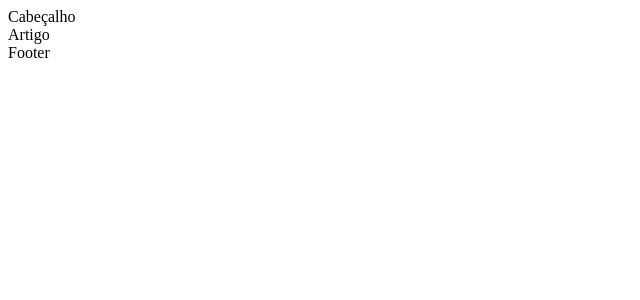
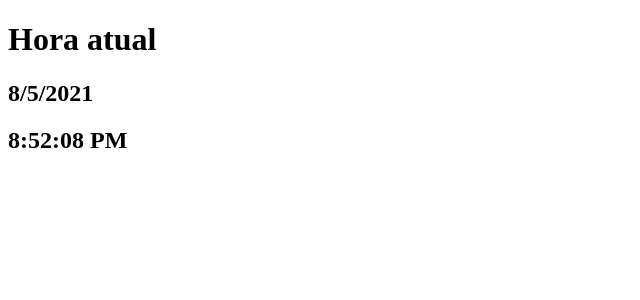
Before and after one commit to Rtheodor/estudoreact, a React (Create React App) app: page / in a window 1280 px wide. Shown: the top 300 px of the page, without its empty margins (0-640 px from the left). Built offline with nearby package versions, Linux system fonts and the light colour scheme.

Commit message:
Ciclo de vida e estados

```diff
--- a/src/App.js
+++ b/src/App.js
@@ -1,18 +1,39 @@
 import React from 'react';
-import Header from './Header';
-import Article from './Article';
-import Footer from './Footer';
 
 
 
-function App(){
-    return (
-        <div>
-            <Header />
-            <Article />
-            <Footer />
+class App extends React.Component {
+    constructor(props){
+        super(props);
+        this.state = ({date: new Date()})
+    }
+
+    componentDidMount() {
+        this.timerID = setInterval(
+            () =>this.tick(),
+        1000
+        )
+    }
+
+    componentWillUnmount(){
+        clearInterval(this.timerID);
+    }
+
+    tick() {
+        this.setState ({
+            date: new Date()
+        })
+    }
+
+
+    render(){
+      return(
+        <div> <h1>Hora atual</h1>
+        <h2>{this.state.date.toLocaleDateString()}</h2>
+        <h2>{this.state.date.toLocaleTimeString()}</h2>
         </div>
-    );
+        );
+    };
 }
 
 export default App;
--- a/src/Article.js
+++ /dev/null
@@ -1,9 +0,0 @@
-import React from 'react';
-
-function Article (){
-    return (
-        <div>Artigo</div>
-    );
-}
-
-export default Article;
--- a/src/Footer.js
+++ /dev/null
@@ -1,12 +0,0 @@
-import React from 'react';
-
-function Footer(){
-    return(
-        <div>
-            Footer
-        </div>
-    );
-}
-
-
-export default Footer;
--- a/src/Header.js
+++ /dev/null
@@ -1,9 +0,0 @@
-import React from 'react';
-
-function Header(){
-    return (
-        <div>Cabeçalho</div>
-    );
-}
-
-export default Header;
```
